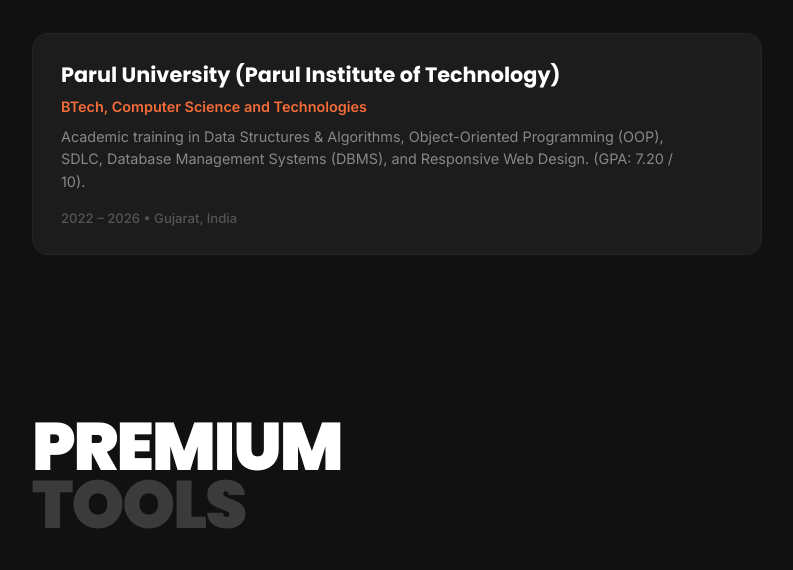
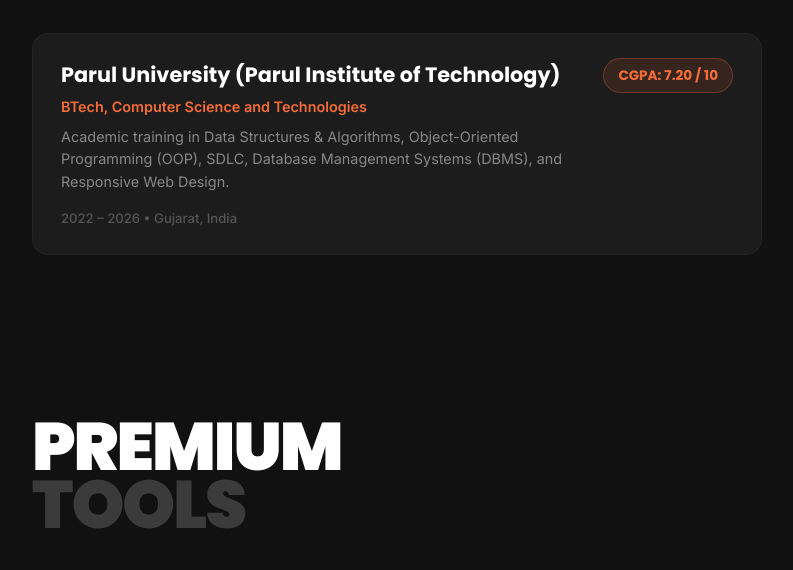
Before and after one commit to EktaTiwari21/Portfolio, a website built with Vite: page index.html in a window 1280 px wide. Shown: the part 2131-2701 px from the top of the page, without its empty margins (444-1237 px from the left). Built offline with nearby package versions, Linux system fonts and the light colour scheme.

Commit message:
Move Parul University CGPA to top-right corner badge

```diff
--- a/index.html
+++ b/index.html
@@ -228,10 +228,11 @@
               <h3 class="card-item-title">Parul University (Parul Institute of Technology)</h3>
               <p class="card-item-role">BTech, Computer Science and Technologies</p>
               <p class="card-item-desc">
-                Academic training in Data Structures & Algorithms, Object-Oriented Programming (OOP), SDLC, Database Management Systems (DBMS), and Responsive Web Design. (GPA: 7.20 / 10).
+                Academic training in Data Structures & Algorithms, Object-Oriented Programming (OOP), SDLC, Database Management Systems (DBMS), and Responsive Web Design.
               </p>
               <span class="card-item-date">2022 – 2026 • Gujarat, India</span>
             </div>
+            <span class="cgpa-top-badge">CGPA: 7.20 / 10</span>
           </div>
         </div>
       </section>
--- a/style.css
+++ b/style.css
@@ -491,6 +491,20 @@
   transform: translateX(6px);
 }
 
+.cgpa-top-badge {
+  font-family: var(--font-heading);
+  font-size: 0.85rem;
+  font-weight: 700;
+  color: var(--accent-orange);
+  background: rgba(244, 108, 56, 0.12);
+  border: 1px solid rgba(244, 108, 56, 0.3);
+  padding: 6px 14px;
+  border-radius: 20px;
+  white-space: nowrap;
+  flex-shrink: 0;
+  align-self: flex-start;
+}
+
 .card-item-body {
   flex-grow: 1;
 }
```
